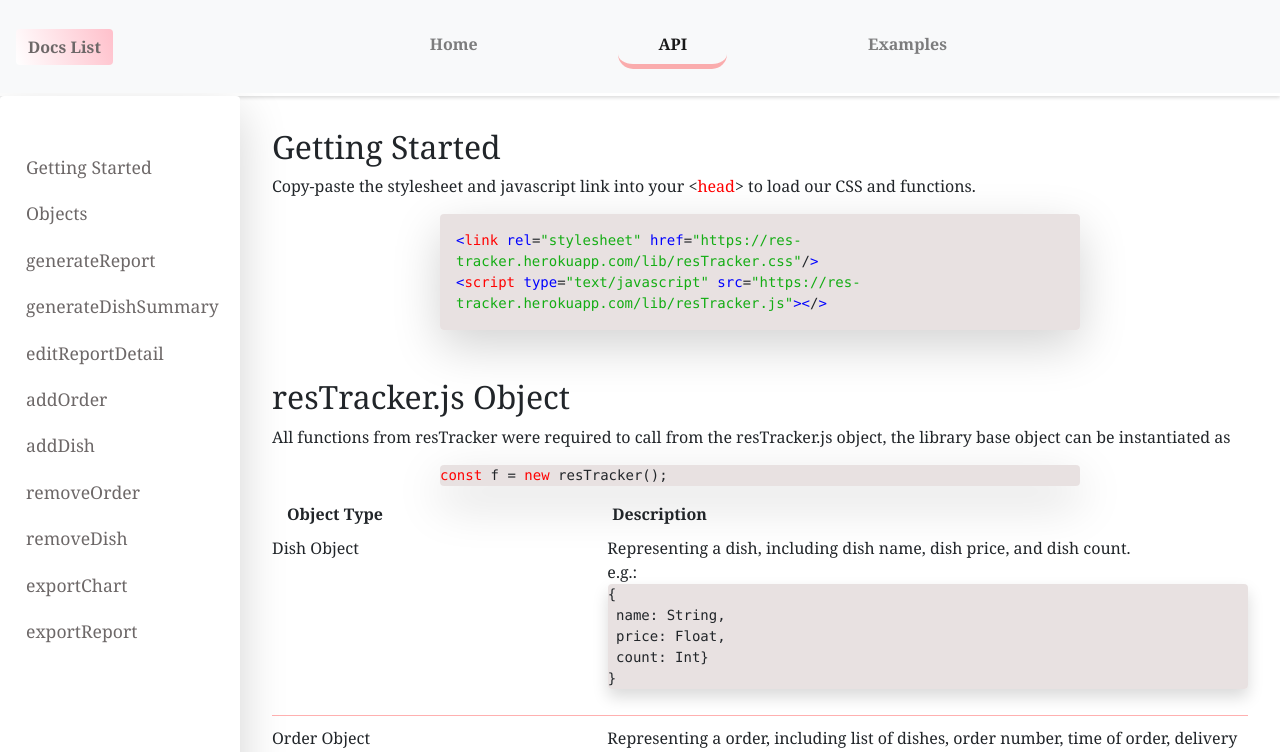
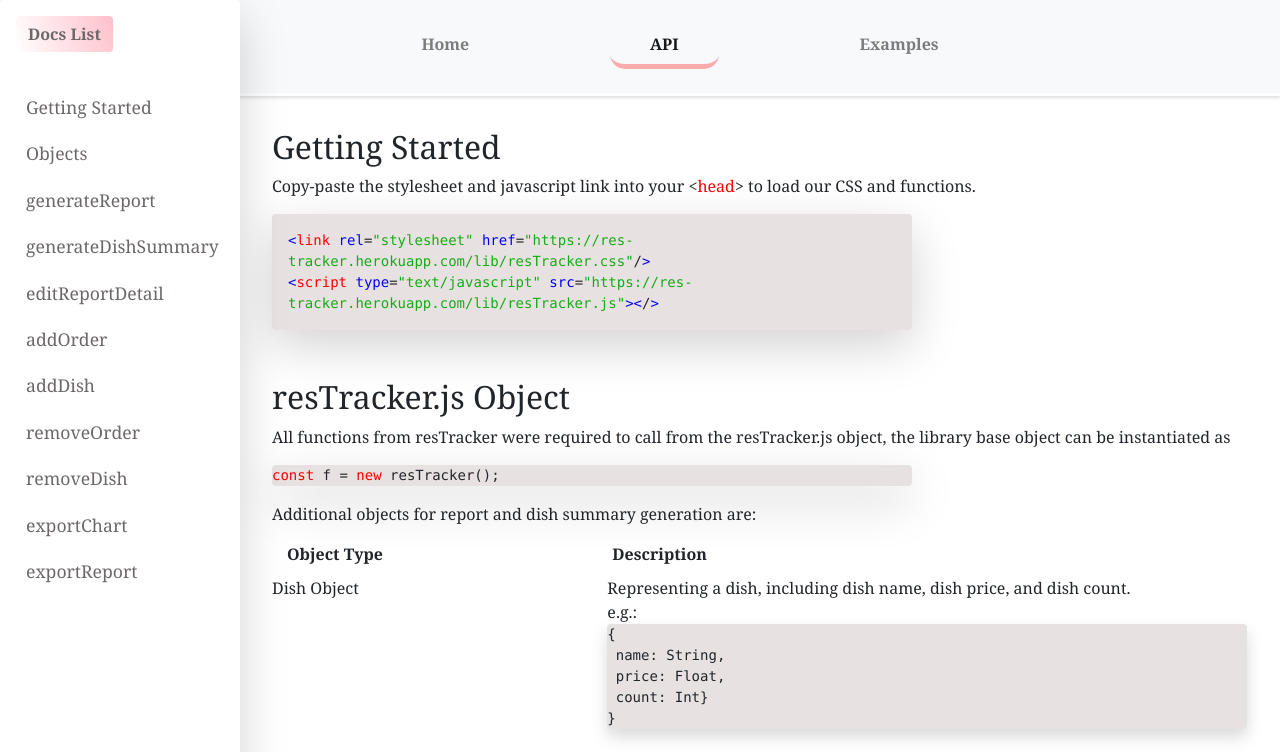
Before and after one commit to oliphant0803/res_tracker.js, a website: page pub/documentation.html in a window 1280 px wide. Shown: the top 752 px of the page. Drawn offline with nearby package versions, Linux system fonts and the light colour scheme.

Commit message:
removed unused js

```diff
--- a/pub/documentation.html
+++ b/pub/documentation.html
@@ -21,16 +21,14 @@
     integrity="sha384-OgVRvuATP1z7JjHLkuOU7Xw704+h835Lr+6QL9UvYjZE3Ipu6Tp75j7Bh/kR0JKI"
     crossorigin="anonymous"></script>
 
-    <script src="js/documentation.js"></script>
 </head>
 
 <body>
   <header>
     <nav class="navbar navbar-expand-lg navbar-light bg-light">
-      <button type="button" id="sidebarCollapse" class="btn btn-info">
-        <span>Docs List</span>
-      </button>
-
+      <div class="tmp">
+        <span></span>
+      </div>
       <div class="collapse navbar-collapse col-7 mx-auto my-3" id="navbarText">
         <ul class="navbar-nav w-100 justify-content-around">
           <li class="nav-item mx-auto">
@@ -48,14 +46,19 @@
                 Examples
             </a>
           </li>
+
+
         </ul>
       </div>
+
     </nav>
   </header>
 
   <div class="wrapper">
-    <!-- Sidebar  -->
     <nav id="sidebar" class="shadow-lg p-3 mb-5 bg-white rounded">
+        <div class="btn btn-info">
+          <span>Docs List</span>
+        </div>
         <ul class="list-unstyled components">
           <li class="active">
             <a href="#usage">Getting Started</a>
@@ -114,7 +117,7 @@
           <code>
             <span class="red">const</span> f = <span class="red">new</span> resTracker();</code>
         </pre>
-
+        <p>Additional objects for report and dish summary generation are: </p>
         <div class="row table-head">
           <div class="col-md-4">
                Object Type
--- a/pub/js/documentation.js
+++ /dev/null
@@ -1,5 +0,0 @@
-$(document).ready(function () {
-    $('#sidebarCollapse').on('click', function () {
-        $('#sidebar').toggleClass('active');
-    });
-});
--- a/pub/styles/documentation.css
+++ b/pub/styles/documentation.css
@@ -22,15 +22,13 @@ html, body {
     z-index: 50;
   }
 
-  header .btn-info{
+  .btn-info, .btn-info:hover, .btn-info:focus{
     background: linear-gradient(70deg, white, pink);
     color: rgb(109, 104, 104);
     font-weight: bold;
     border: none;
   }
-  header .btn-info:hover, header .btn-info:focus{
-    color: black;
-  }
+
 
 
   header .navbar-nav li a {
@@ -77,11 +75,16 @@ a:focus {
     max-width: 15rem;
     color: rgb(109, 104, 104);
     transition: all 0.3s;
-
+    height: 100%;
+    position: fixed;
+    z-index: 1;
+    top: 0;
+    left: 0;
+    overflow-x: hidden;
 }
 
-#sidebar.active {
-    margin-left: -15rem;
+.tmp{
+    width: 5rem;
 }
 
 #sidebar ul.components {
@@ -105,6 +108,7 @@ a:focus {
 }
 
 #content {
+    margin-left: 15rem;
     width: 100%;
     padding: 2rem;
     min-height: 100vh;
@@ -140,8 +144,6 @@ pre{
     display:block;
     max-width: 40rem;
     overflow-x: auto;
-    margin-left: auto;
-    margin-right: auto;
     background-color: #dfd5d5b7;
     white-space: normal;
   }
```
Also changed, not shown: pub/js/index.js (deleted).
